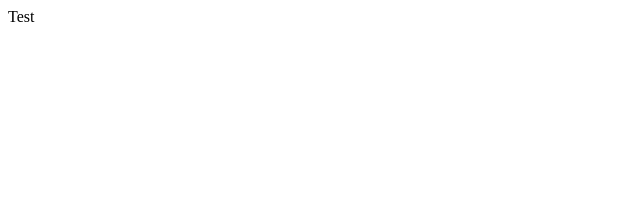
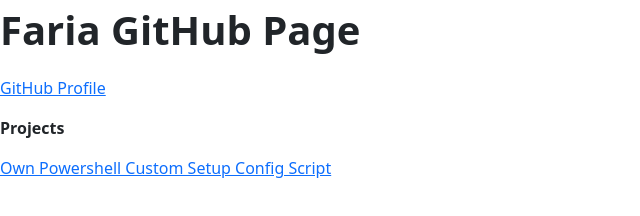
Before and after one commit to dfaria5/dfaria5.github.io, a plain HTML site: page index.html in a window 1280 px wide. Shown: the whole page, without its empty margins (0-640 px from the left). Drawn offline with nearby package versions, Linux system fonts and the light colour scheme.

Commit message:
Update index.html

```diff
--- a/index.html
+++ b/index.html
@@ -1,7 +1,17 @@
-<html>
+<!doctype html>
+<html lang="en">
   <head>
+    <meta charset="utf-8">
+    <meta name="viewport" content="width=device-width, initial-scale=1">
+    <title>Faria GitHub Page</title>
+    <link href="https://cdn.jsdelivr.net/npm/bootstrap@5.3.8/dist/css/bootstrap.min.css" rel="stylesheet" integrity="sha384-sRIl4kxILFvY47J16cr9ZwB07vP4J8+LH7qKQnuqkuIAvNWLzeN8tE5YBujZqJLB" crossorigin="anonymous">
   </head>
   <body>
-    <text>Test</text>
+    <script src="https://cdn.jsdelivr.net/npm/bootstrap@5.3.8/dist/js/bootstrap.bundle.min.js" integrity="sha384-FKyoEForCGlyvwx9Hj09JcYn3nv7wiPVlz7YYwJrWVcXK/BmnVDxM+D2scQbITxI" crossorigin="anonymous"></script>
+    <p class="fs-1 fw-bold">Faria GitHub Page</p>
+    <p><a href="https://github.com/dfaria5/">GitHub Profile</a></p>
+    <p></p>
+    <p class="fw-bold">Projects</p>
+    <p><a href="https://github.com/dfaria5/faria-ps-csc-script">Own Powershell Custom Setup Config Script</a></p>
   </body>
 </html>
```
